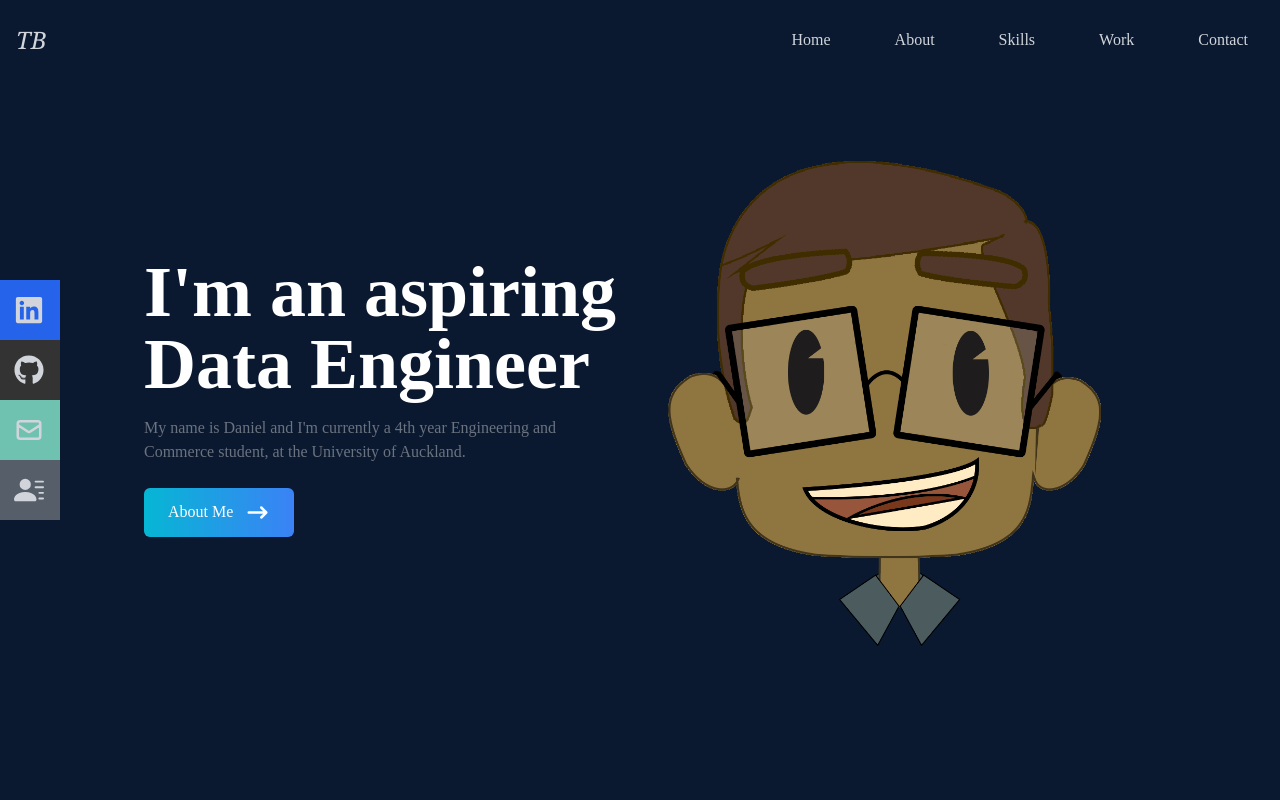
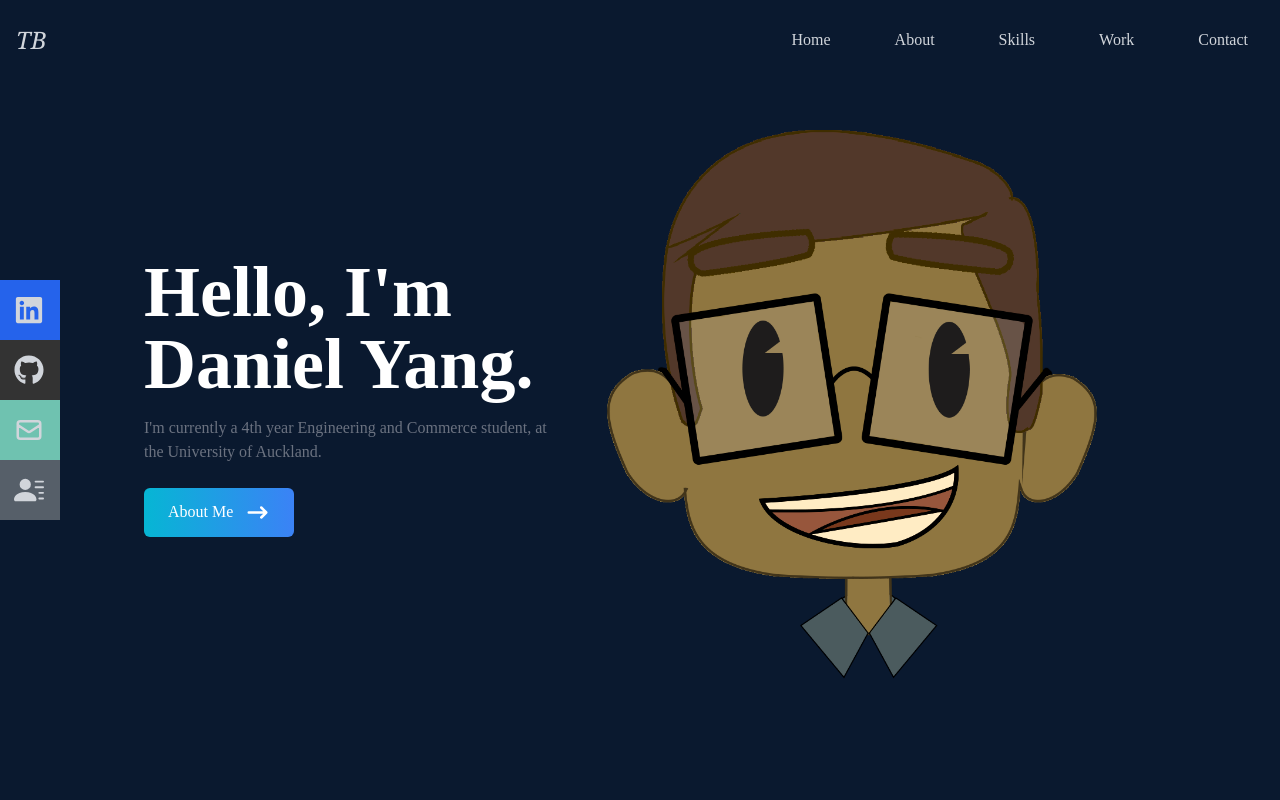
Before and after one commit to RuiGene/personal_site, a React (Create React App) app: page / in a window 1280 px wide. Shown: the top 800 px of the page. Built offline with nearby package versions, Linux system fonts and the light colour scheme.

Commit message:
added web links

```diff
--- a/src/components/Home.jsx
+++ b/src/components/Home.jsx
@@ -12,12 +12,11 @@
     <div className="max-w-screen-lg mx-auto flex flex-col items-center justify-center h-full px-4 md:flex-row">
       <div className="flex flex-col justify-center h-full">
         <h2 className="text-4xl sm:text-7xl font-bold text-white">
-          I'm an aspiring Data Engineer
+          Hello, I'm Daniel Yang.
         </h2>
         <p className="text-gray-500 py-4 max-w-md">
-           My name is Daniel and
-           I'm currently a 4th year Engineering and Commerce student, at the University of Auckland.
-           </p>
+                I'm currently a 4th year Engineering and Commerce student, at the University of Auckland.
+        </p>
         <div>
           <Link
             to="about"
--- a/src/components/Navbar.jsx
+++ b/src/components/Navbar.jsx
@@ -94,15 +94,19 @@
           <li className='w-[160px] h-[60px] flex justify-between items-center ml-[-100px] hover:ml-[-10px] duration-300 bg-blue-600'>
             <a
               className='flex justify-between items-center w-full text-gray-300'
-              href='/'
+              href='https://www.linkedin.com/in/daniel-yang-/'  // Replace with your LinkedIn profile URL
+              target='_blank'  // Open link in a new tab
+              rel='noopener noreferrer'  // Recommended for security reasons
             >
               Linkedin <FaLinkedin size={30} />
             </a>
           </li>
           <li className='w-[160px] h-[60px] flex justify-between items-center ml-[-100px] hover:ml-[-10px] duration-300 bg-[#333333]'>
-            <a
+          <a
               className='flex justify-between items-center w-full text-gray-300'
-              href='/'
+              href='https://github.com/RuiGene'  // Replace with your LinkedIn profile URL
+              target='_blank'  // Open link in a new tab
+              rel='noopener noreferrer'  // Recommended for security reasons
             >
               Github <FaGithub size={30} />
             </a>
```
Also changed, not shown: todolist.txt (added).
